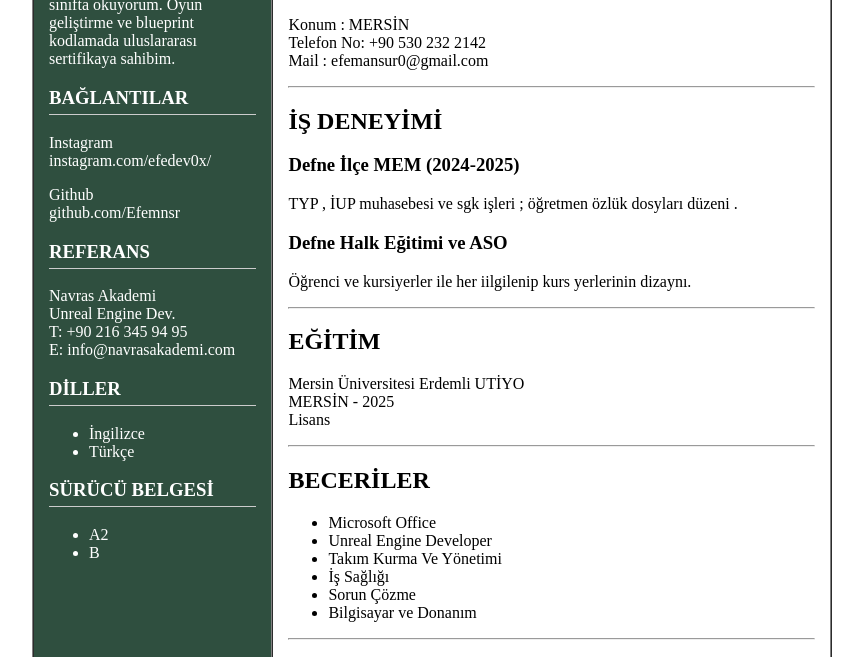
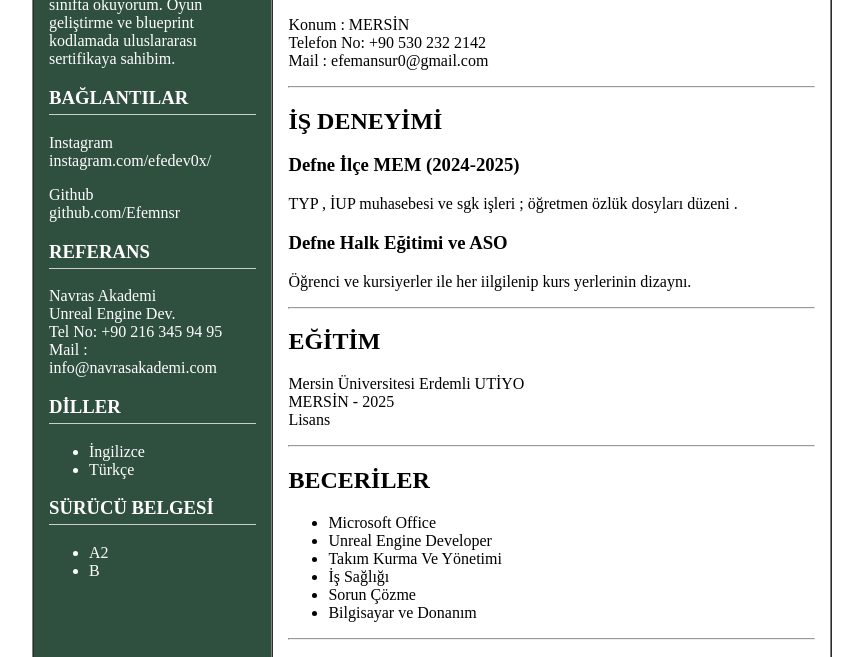
Before and after one commit to Efemnsr/cv, a plain HTML site: page index.html in a window 1280 px wide. Shown: the part 130-787 px from the top of the page, without its empty margins (208-1071 px from the left). Drawn offline with Linux system fonts and the light colour scheme.

Commit message:
Update index.html

```diff
--- a/index.html
+++ b/index.html
@@ -40,8 +40,8 @@
             <p>
                 Navras Akademi<br>
                 Unreal Engine Dev.<br>
-                T: +90 216 345 94 95<br>
-                E: info@navrasakademi.com
+                Tel No: +90 216 345 94 95<br>
+                Mail  : info@navrasakademi.com
             </p>
 
             <h3>DİLLER</h3>
```
